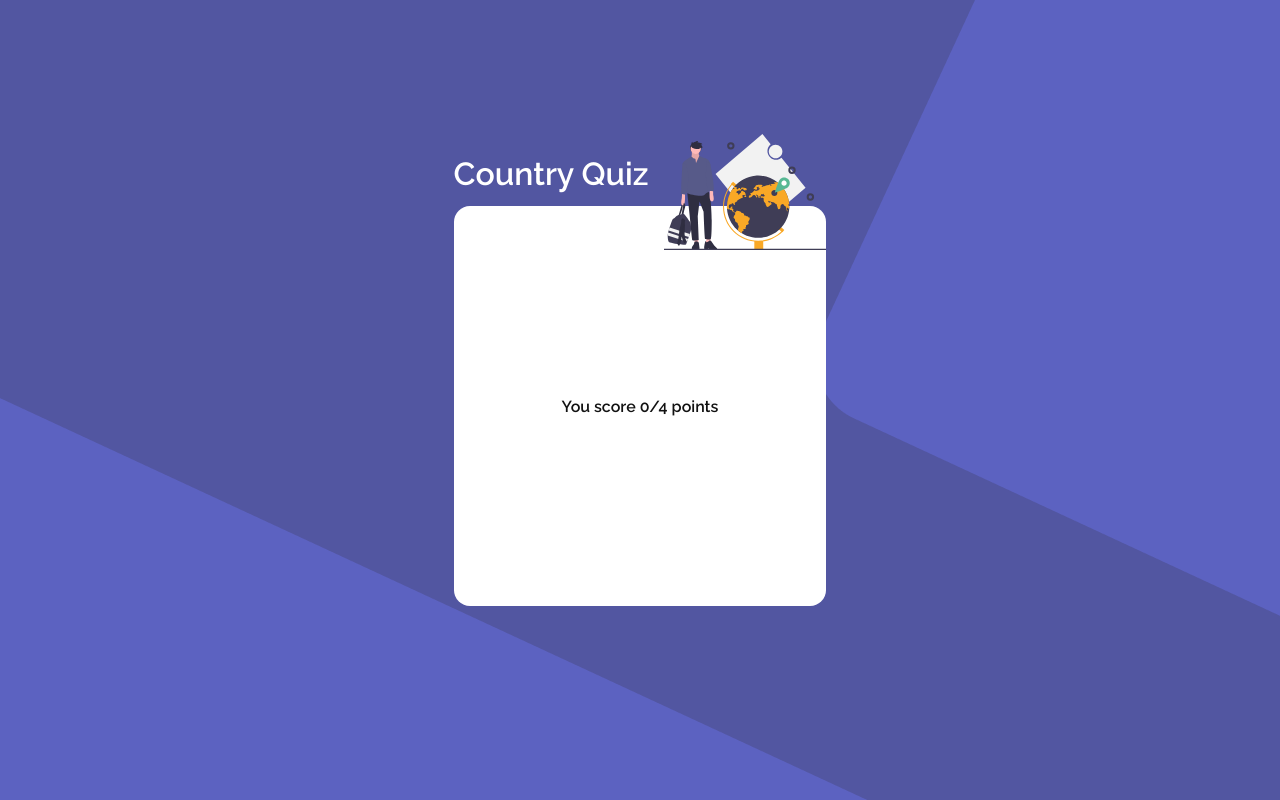
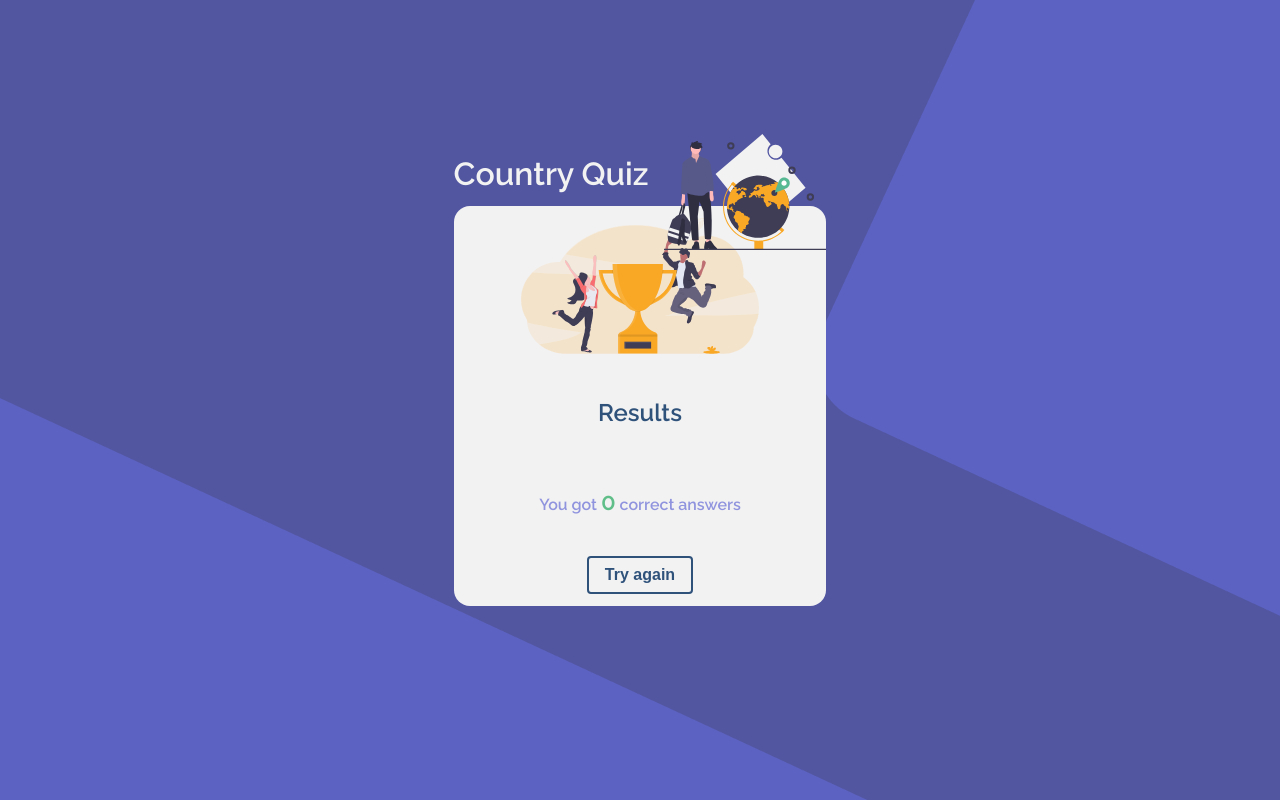
Before and after one commit to mukeshgurpude/country-quiz, a React (Create React App) app: page / in a window 1280 px wide. Built offline with nearby package versions, Linux system fonts and the light colour scheme; no server answers.

Commit message:
feat: reset the quiz

```diff
--- a/src/App.js
+++ b/src/App.js
@@ -1,12 +1,14 @@
 import './App.scss';
+import { useState } from 'react';
 
 import Header from './components/header'
 import Quiz from './components/quiz';
 
 function App() {
+  const [showImage, setShowImage] = useState(false);
   return <>
-    <Header/>
-    <Quiz/>
+    <Header showImage={showImage}/>
+    <Quiz setShowImage={setShowImage}/>
   </>
 }
 
--- a/src/App.scss
+++ b/src/App.scss
@@ -7,52 +7,72 @@
   @extend .column;
   @extend .center;
   min-width: 300px;
-  background-color: #fff;
+  max-width: 450px;
+  background-color: var(--main-color);
   min-height: 400px;
   position: relative;
   transform: translateY(-60px);
   z-index: 0;
   border-radius: 1em;
-  color: #121212;
+  color: var(--option-color);
+  padding: .5em;
 
-  & .question {padding-top: 40px;}
+  & .question {padding-top: 40px; color: var(--q-color);}
+  & button {
+    background-color: var(--option-hover-bg);
+    color: var(--main-color);
+    padding: .5em 1em;
+    border: none;
+    align-self: flex-end;
+    font-size: 16px;
+    border-radius: 4px;
+    cursor: pointer;
+  }
+  & #reset {
+    background-color: transparent;
+    border: 2px solid var(--q-color);
+    color: var(--q-color);
+    align-self: center;
+    font-weight: bold;
+  }
 }
 
 .option {
-  --hover-bg: #f9a826;
-  --hover-color: #fff;
-  --bg: #fff;
-  --color: #121212;
+  --hover-bg: var(--option-hover-bg);
+  --hover-color: var(--main-color);
+  --bg: var(--main-color);
+  --color: var(--option-color);
   --content: '';
 
   color: var(--color);
   background-color: var(--bg);
   cursor: pointer;
 
-  width: 200px;
+  width: 250px;
   text-align: center;
   padding: .8em 2em;
   border-radius: 1em;
   position: relative;
-  border: 2px solid #121212;
+  border: 2px solid var(--option-color);
   border-radius: 1em;
   &.correct {
-    --bg: #60bf88;
+    --bg: var(--option-correct-bg);
     --color: #fff;
     --content: '✓';
     --hover-bg: var(--bg);
     --hover-color: var(--color);
-    border: none;
+    border-color: transparent;
   }
   &.wrong {
-    --bg: #ea8282;
+    --bg: var(--option-wrong-bg);
     --color: #fff;
     --content: 'x';
     --hover-bg: var(--bg);
     --hover-color: var(--color);
-    border: none;
+    border-color: transparent;
   }
   &:hover {
+    border-color: transparent;
     background-color: var(--hover-bg);
     color: var(--hover-color);
   }
--- a/src/components/header.jsx
+++ b/src/components/header.jsx
@@ -1,8 +1,10 @@
 import title from '../title.svg'
 
-export default function Header() {
+export default function Header({showImage}) {
   return <div className='flex-container' id='title'>
     <h1>Country Quiz</h1>
-    <img src={title} alt=''/>
+    <img src={title} alt='' style={{
+      visibility: showImage ? 'initial' : 'hidden'
+    }} />
   </div>
 }
--- a/src/components/question.jsx
+++ b/src/components/question.jsx
@@ -25,9 +25,10 @@ export default function Question({que, data, next}) {
         q.options.map((o, i) => <Option text={o} selected={selected} ans={q.answer} select={chose} id={i} key={o}/>)
       }
     </div>
-    <button onClick={() => {
+    { selected && <button onClick={() => {
       setSelected(null);
       next(selected === q.answer)
     }}>Next</button>
+    }
   </>
 }
--- a/src/components/quiz.jsx
+++ b/src/components/quiz.jsx
@@ -16,7 +16,7 @@ async function getData() {
     })
 }
 
-export default function Quiz() {
+export default function Quiz({setShowImage}) {
   const [loading, setLoading] = useState(true);
   const [questions, setQuestions] = useState([]);
   const [data, setData] = useState([]);
@@ -27,17 +27,23 @@ export default function Quiz() {
     questions && setLoading(false);
   }, [questions]);
 
+  useEffect(reset, [])
   useEffect(() => {
+    setShowImage(current < 4)
+  }, [current, setShowImage])
+
+  function next(res) {
+    setScore(s => res ? s + 1 : s);
+    setCurrent(c => c + 1);
+  }
+  function reset() {
     getData().then(ques => {
       const shuffled = ques.sort(() => Math.random() - 0.5);
       setQuestions(shuffled.slice(0, 4));
       setData(shuffled.slice(0, 10))
+      setCurrent(0)
+      setScore(0)
     })
-  }, [])
-
-  function next(res) {
-    setScore(s => res ? s + 1 : s);
-    setCurrent(c => c + 1);
   }
 
   return <div id='wrapper'>
@@ -47,7 +53,7 @@ export default function Quiz() {
       (
         current < questions.length
         ? <Question que={questions[current]} data={data} next={next}/>
-        : <Result score={score}/>
+        : <Result score={score} reset={reset}/>
       )
     }
   </div>
--- a/src/components/result.jsx
+++ b/src/components/result.jsx
@@ -1,5 +1,10 @@
-export default function Result({score}) {
+import win from '../win.svg'
+
+export default function Result({reset, score}) {
   return <>
-  You score {score}/4 points
+    <img src={win} alt=''/>
+    <h2 style={{color: 'var(--q-color)', fontWeight: 'bold'}}>Results</h2>
+    <p>You got <span style={{color: 'var(--option-correct-bg)', fontSize: '1.5em'}}>{score}</span> correct answers</p>
+    <button onClick={reset} id='reset'>Try again</button>
   </>
 }
--- a/src/index.scss
+++ b/src/index.scss
@@ -15,7 +15,7 @@ body {
   display: grid;
   place-items: center;
   background: #121212 url('background.png') no-repeat center center;
-  color: #fff;
+  color: var(--main-color);
 }
 
 .flex-container {
@@ -26,3 +26,14 @@ body {
   &.column {flex-direction: column;}
   &.center {align-items: center;}
 }
+
+:root {
+  --main-color: #f2f2f2;
+  --q-color: #2f527b;
+  --option-color: #9094de;
+
+  --card-bg: #fff;
+  --option-correct-bg: #60bf88;
+  --option-wrong-bg: #ea8282;
+  --option-hover-bg: #f9a826;
+}
--- a/src/utils/question.js
+++ b/src/utils/question.js
@@ -1,5 +1,5 @@
 export function getQuestion(que, countries) {
-  const type = ['flag', 'capital', 'capital2', 'population', 'region'][Math.floor(Math.random() * 4)];
+  const type = ['flag', 'capital', 'population', 'region'][Math.floor(Math.random() * 4)];
 
   const data = {
     question: null,
@@ -22,16 +22,6 @@ export function getQuestion(que, countries) {
         }
       }
       break;
-    case 'capital':
-      data.question = `What is the capital of ${que.name.common}?`;
-      data.answer = que.capital[0];
-      while (options.size < 3) {
-        const country = countries[Math.floor(Math.random() * countries.length)];
-        if (country.capital[0] !== data.answer) {
-          options.add(country.capital[0]);
-        }
-      }
-      break
     case 'population':
       data.question = `What is the population of ${que.name.common}?`;
       data.answer = que.population;
@@ -53,7 +43,7 @@ export function getQuestion(que, countries) {
         }
       }
       break
-    case 'capital2':
+    case 'capital':
       data.question = `${que.capital} is the capital of which country?`;
       data.answer = que.name.common;
       while (options.size < 3) {
```
Also changed, not shown: src/win.svg (added).
